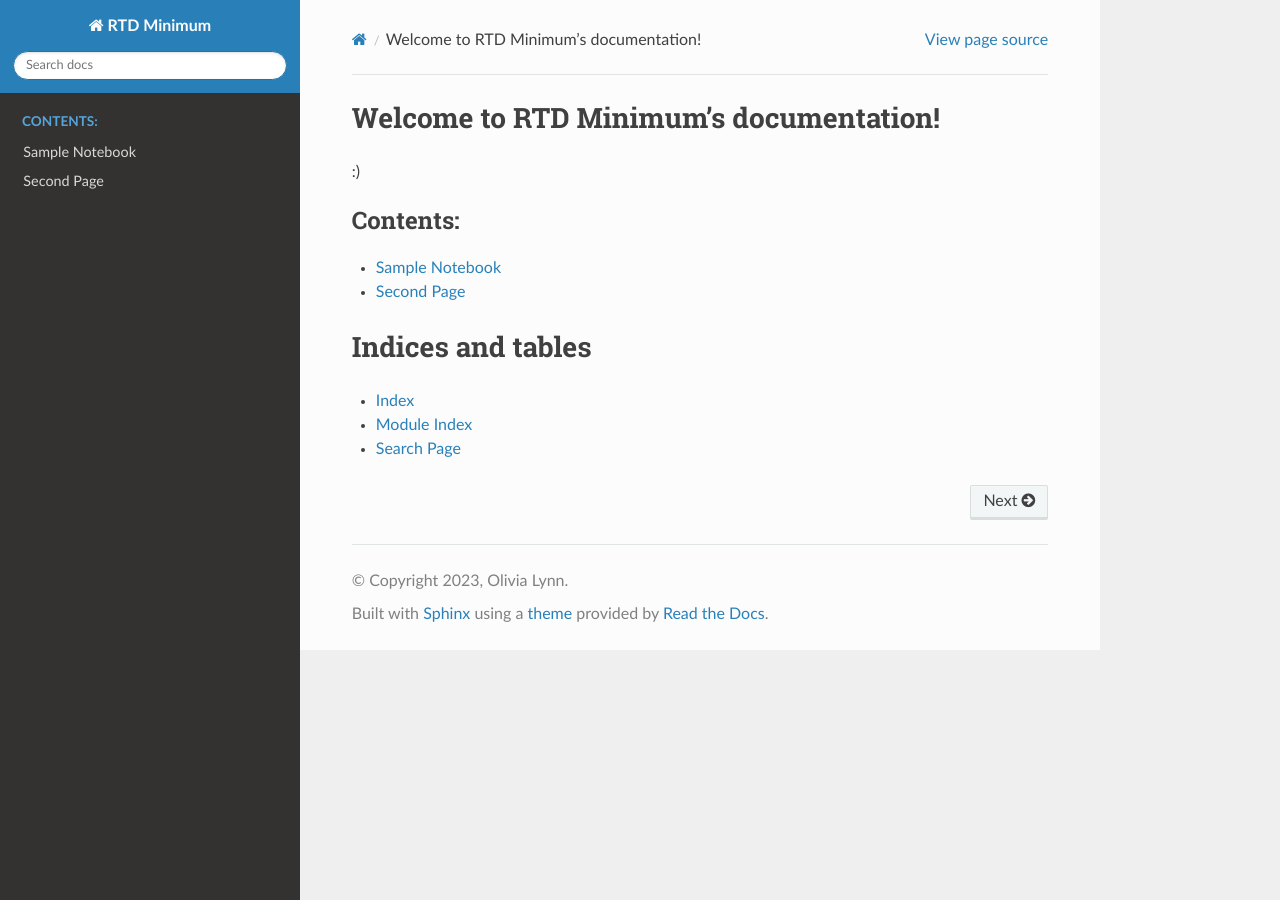
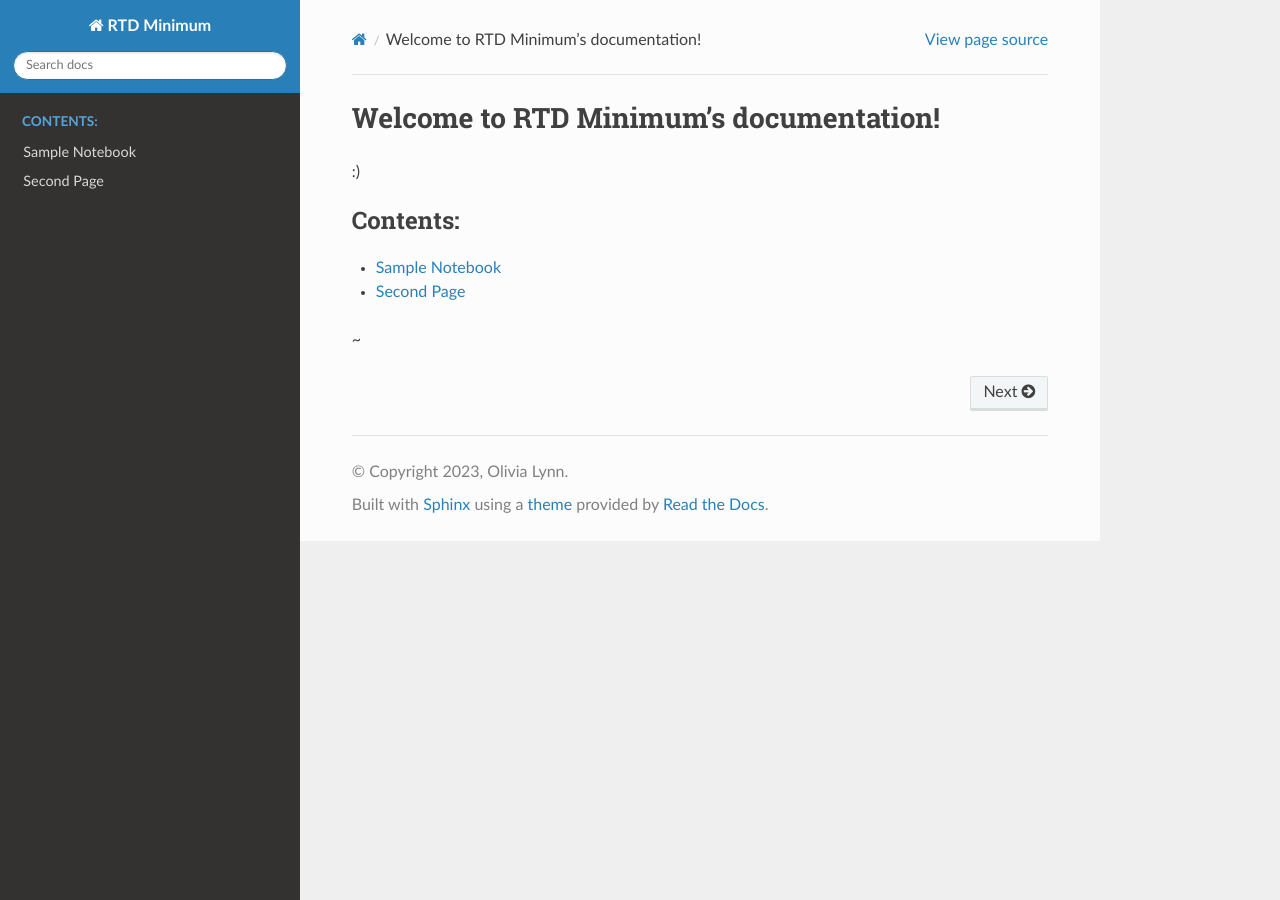
Before and after one commit to OliviaLynn/RTD-Minimum, a Sphinx documentation site: the page built from docs/source/index.rst, in a window 1280 px wide. Built offline with Sphinx 7.4.7 and the Read the Docs theme 2.0.0, drawn with Linux system fonts in a browser that asks for light colours.

Commit message:
Remove unnecessary links in index.rst

```diff
--- a/docs/source/index.rst
+++ b/docs/source/index.rst
@@ -10,10 +10,4 @@
    notebook
    secondpage
 
-
-Indices and tables
-==================
-
-* :ref:`genindex`
-* :ref:`modindex`
-* :ref:`search`
+~
```
